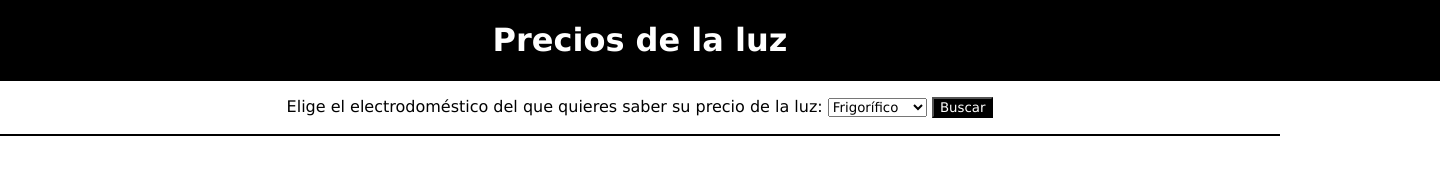
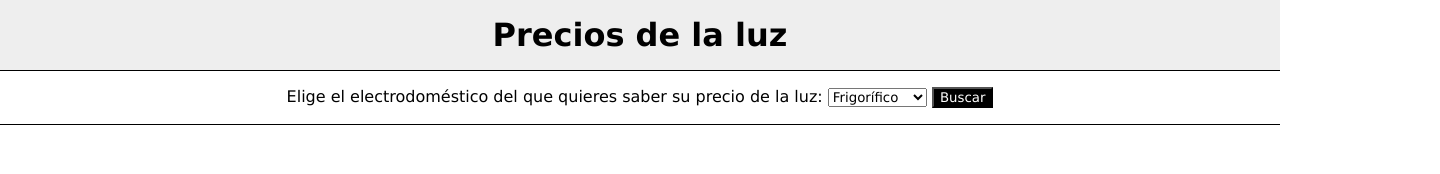
Before and after one commit to Josu88/ConsumoElectrodomesticos, a plain HTML site: page index.html in a window 1280 px wide. Shown: the whole page, 1440 px wide, since content can reach past the window. Drawn offline with Linux system fonts and the light colour scheme.

Commit message:
css mejorado

```diff
--- a/css/style.css
+++ b/css/style.css
@@ -2,38 +2,28 @@
   font-family: Verdana, Geneva, Tahoma, sans-serif;
 }
 
+html {
+  min-width: 100%;
+}
+
 header {
-  width: 100vh;
-  background-color: black;
-  color: white;
-  padding-left: 50vh;
-  padding-right: 50vh;
+  background-color: #eee;
+  margin: 0;
+  max-width: 100%;
+  text-align: center;
+  font-size: medium;
+  border-bottom: 0.1rem solid black;
+}
+
+header h1 {
+  margin: 0;
+  background-color: #eee;
+  padding: 1rem;
 }
 
 body {
-  height: 100%;
   margin: 0;
-  display: grid;
-  grid-template-columns: auto;
-  justify-content: center;
   text-align: center;
-  align-items: center;
-  border-bottom: 0.15rem solid;
-}
-
-form {
-  margin-top: 1rem;
-}
-
-.data {
-  display: flex;
-  justify-content: center;
-  flex-direction: row-reverse;
-  width: min-content;
-  padding-right: 4rem;
-  padding-left: 1rem;
-  margin-left: 45rem;
-  margin-top: 1rem;
 }
 
 .btnForm {
@@ -41,3 +31,18 @@ form {
   color: white;
   text-align: center;
 }
+.search {
+  padding: 1rem;
+}
+
+.bwHours {
+  border-bottom: 0.1rem solid black;
+}
+
+@media (min-width: 426px) {
+  .data {
+    display: flex;
+    flex-direction: row-reverse;
+    justify-content: center;
+  }
+}
```
